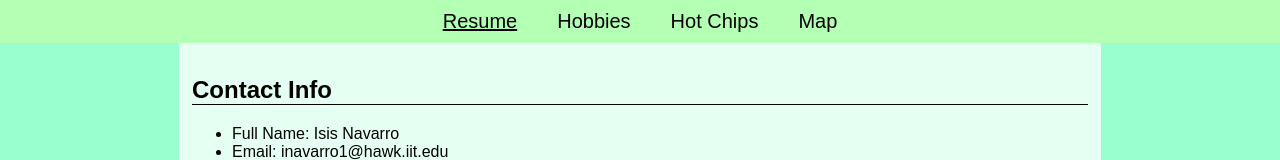
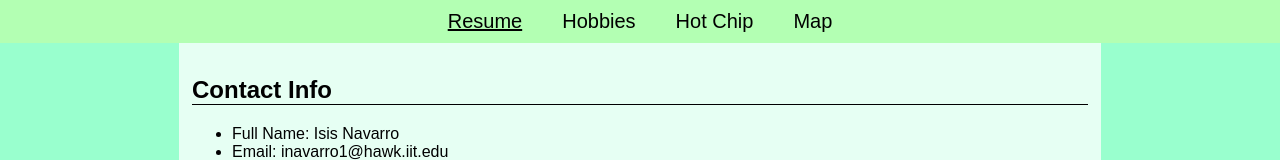
Before and after one commit to IsisXN/project3, a plain HTML site: page index.html in a window 1280 px wide. Shown: the top 160 px of the page. Drawn offline with Linux system fonts and the light colour scheme.

Commit message:
Update index.html

```diff
--- a/index.html
+++ b/index.html
@@ -13,7 +13,7 @@
       <ul>
           <li id="onpage"><a href="index.html">Resume</a></li>
           <li><a href="page2.html">Hobbies</a></li>
-          <li><a href="page3.html">Hot Chips</a></li>
+          <li><a href="page3.html">Hot Chip</a></li>
 		  <li><a href="map.html">Map</a></li>
       </ul>
 	  </div>
```
